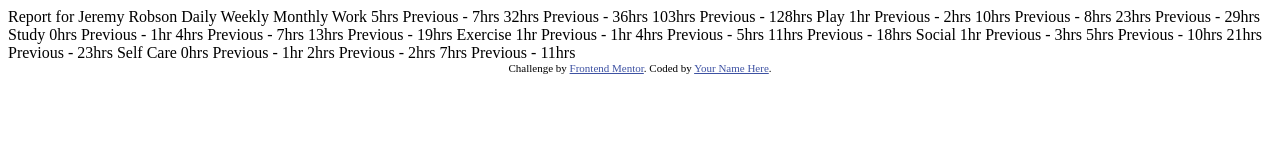
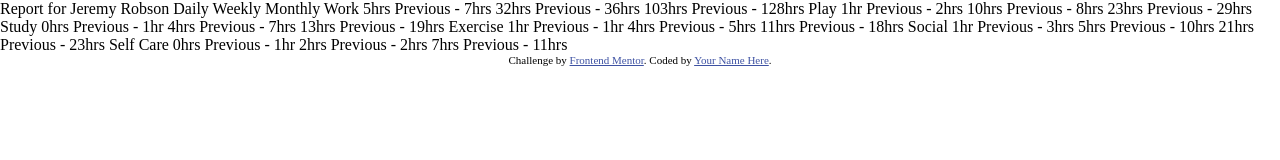
Before and after one commit to SmaelNicolas/timeTracking, a plain HTML site: page index.html in a window 1280 px wide. Drawn offline with Linux system fonts and the light colour scheme.

Commit message:
variables, fonts

```diff
--- a/index.html
+++ b/index.html
@@ -10,17 +10,7 @@
 
     <title>Frontend Mentor | Time tracking dashboard</title>
 
-    <!-- Feel free to remove these styles or customise in your own stylesheet 👍 -->
-    <style>
-        .attribution {
-            font-size: 11px;
-            text-align: center;
-        }
-
-        .attribution a {
-            color: hsl(228, 45%, 44%);
-        }
-    </style>
+    <link rel="stylesheet" href="styles/css/styles.css">
 </head>
 
 <body>
--- a/styles/css/styles.css
+++ b/styles/css/styles.css
@@ -0,0 +1,15 @@
+* {
+  box-sizing: border-box;
+  padding: 0;
+  margin: 0; }
+
+@font-face {
+  font-family: Rubick;
+  src: url("https://fonts.googleapis.com/css2?family=Open+Sans&family=Rubik:wght@300;400;500&display=swap"); }
+
+.attribution {
+  font-size: 11px;
+  text-align: center; }
+
+.attribution a {
+  color: #3e52a3; }
```
Also changed, not shown: 1 other file.
